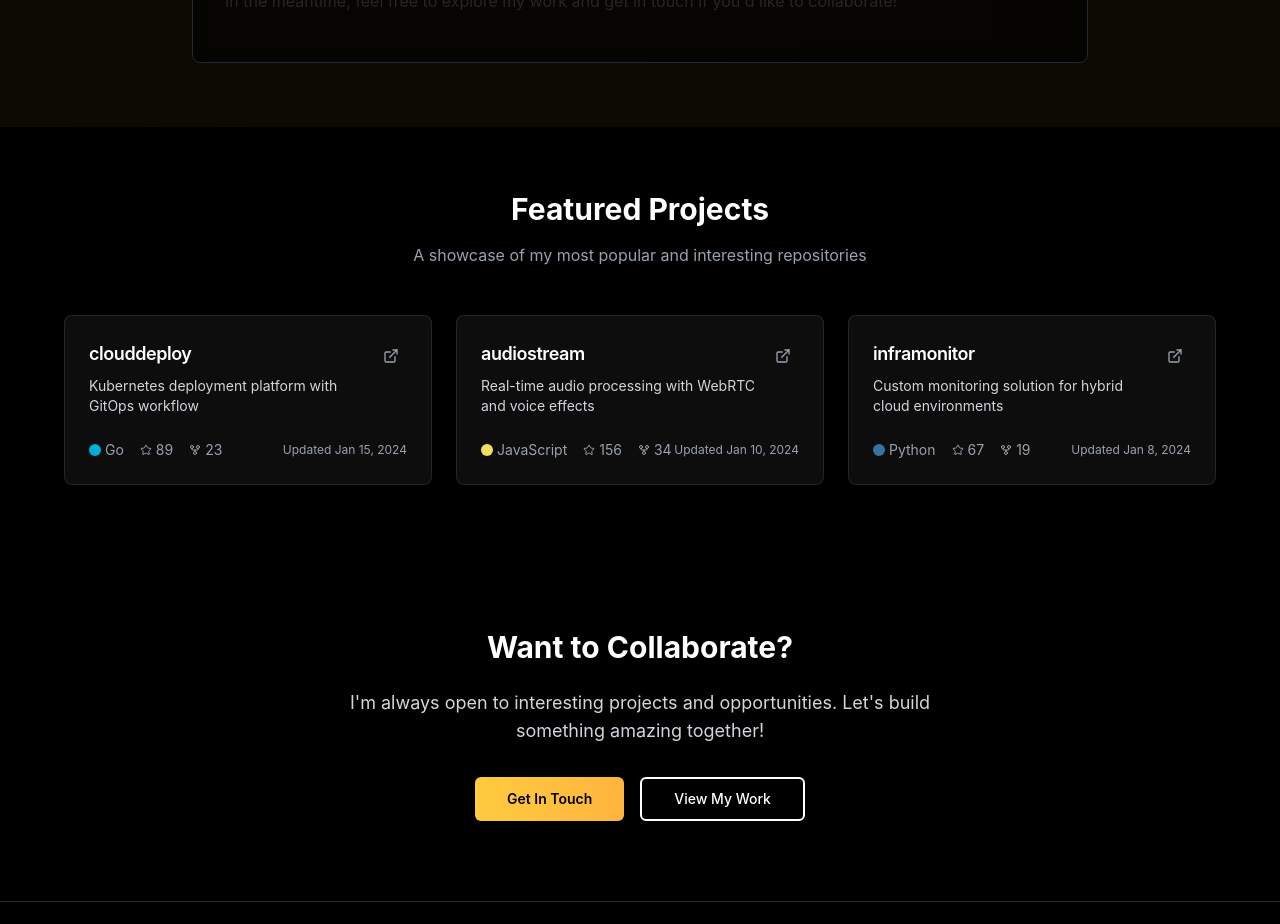
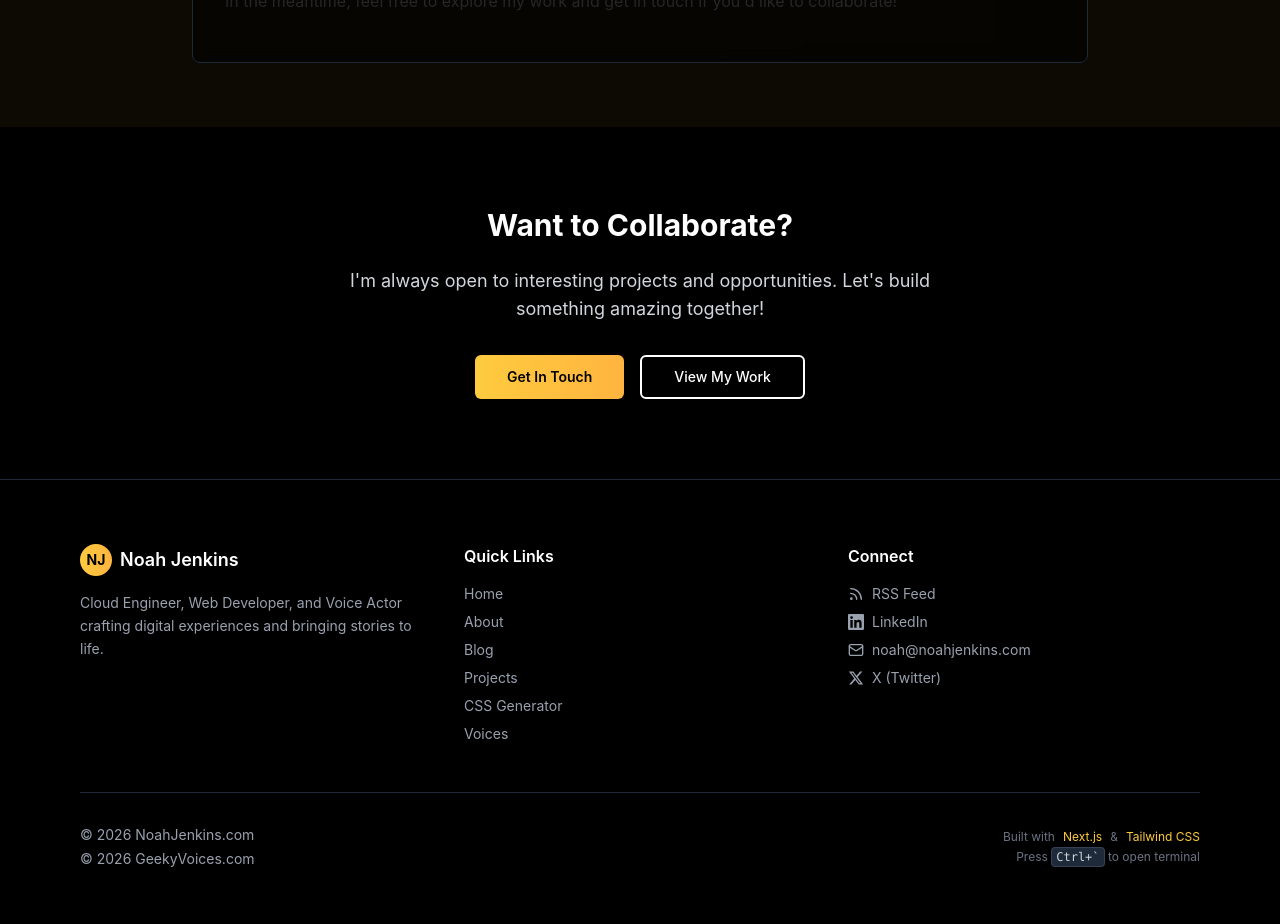
Before and after one commit to NoahJenkins/noahjenkins.com-v2, a Next.js app: page /about in a window 1280 px wide. Shown: the part 1460-2384 px from the top of the page. Built offline with nearby package versions, Linux system fonts and the light colour scheme; no server answers.

Commit message:
Remove featured projects and stabilize build tooling

```diff
--- a/app/about/page.tsx
+++ b/app/about/page.tsx
@@ -4,9 +4,8 @@ import { useState, useEffect } from "react"
 import { motion } from "framer-motion"
 import { Download, Calendar, MapPin } from "lucide-react"
 import { GithubIcon as Github } from "@/components/icons/brand-icons"
-import { getGitHubReadme, getGitHubStats, getFeaturedRepos, GitHubStats, GitHubRepo } from "../../lib/github-api"
+import { getGitHubReadme, getGitHubStats, GitHubStats } from "../../lib/github-api"
 import { GitHubStatsComponent } from "@/components/ui/github-stats"
-import { RepoCard } from "@/components/ui/repo-card"
 import { ScrollReveal } from "@/components/animations/scroll-reveal"
 import { Button } from "@/components/ui/button"
 import sanitizeHtml from 'sanitize-html'
@@ -14,21 +13,18 @@ import sanitizeHtml from 'sanitize-html'
 export default function AboutPage() {
   const [readme, setReadme] = useState<string>("")
   const [stats, setStats] = useState<GitHubStats | null>(null)
-  const [repos, setRepos] = useState<GitHubRepo[]>([])
   const [loading, setLoading] = useState(true)
 
   useEffect(() => {
     const fetchData = async () => {
       try {
-        const [readmeData, statsData, reposData] = await Promise.all([
+        const [readmeData, statsData] = await Promise.all([
           getGitHubReadme(),
-          getGitHubStats(),
-          getFeaturedRepos()
+          getGitHubStats()
         ])
 
         setReadme(readmeData)
         setStats(statsData)
-        setRepos(reposData)
       } catch (error) {
         console.error('Failed to fetch GitHub data:', error)
       } finally {
@@ -305,26 +301,6 @@ export default function AboutPage() {
         </div>
       </section>
 
-      {/* Featured Repositories */}
-      <section className="py-16 px-4">
-        <div className="max-w-6xl mx-auto">
-          <ScrollReveal>
-            <h2 className="text-3xl font-bold text-center mb-4 text-white">
-              Featured Projects
-            </h2>
-            <p className="text-gray-400 text-center mb-12 max-w-2xl mx-auto">
-              A showcase of my most popular and interesting repositories
-            </p>
-          </ScrollReveal>
-
-          <div className="grid grid-cols-1 md:grid-cols-2 lg:grid-cols-3 gap-6">
-            {repos.map((repo, index) => (
-              <RepoCard key={repo.name} repo={repo} index={index} />
-            ))}
-          </div>
-        </div>
-      </section>
-
       {/* Call to Action */}
       <ScrollReveal>
         <section className="py-20 px-4 text-center">
--- /dev/null
+++ b/pnpm-workspace.yaml
@@ -0,0 +1,7 @@
+packages: []
+
+overrides:
+  brace-expansion: ">=5.0.5"
+  minimatch: ">=10.2.1"
+  test-exclude: ">=7.0.1"
+  picomatch: ">=4.0.4"
```
Also changed, not shown: package.json (+5 -9 lines), 4 other files (tests, documents, lock files or other folders).
